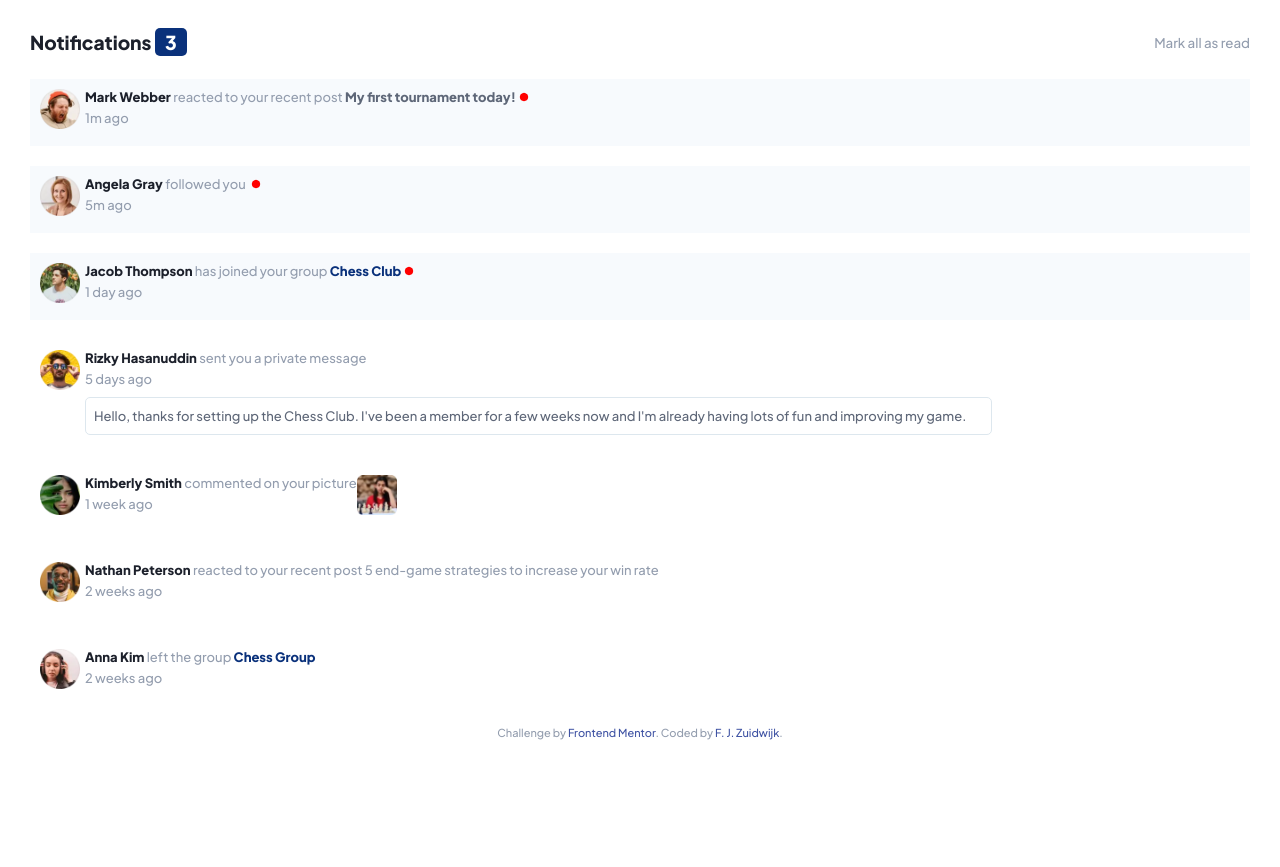
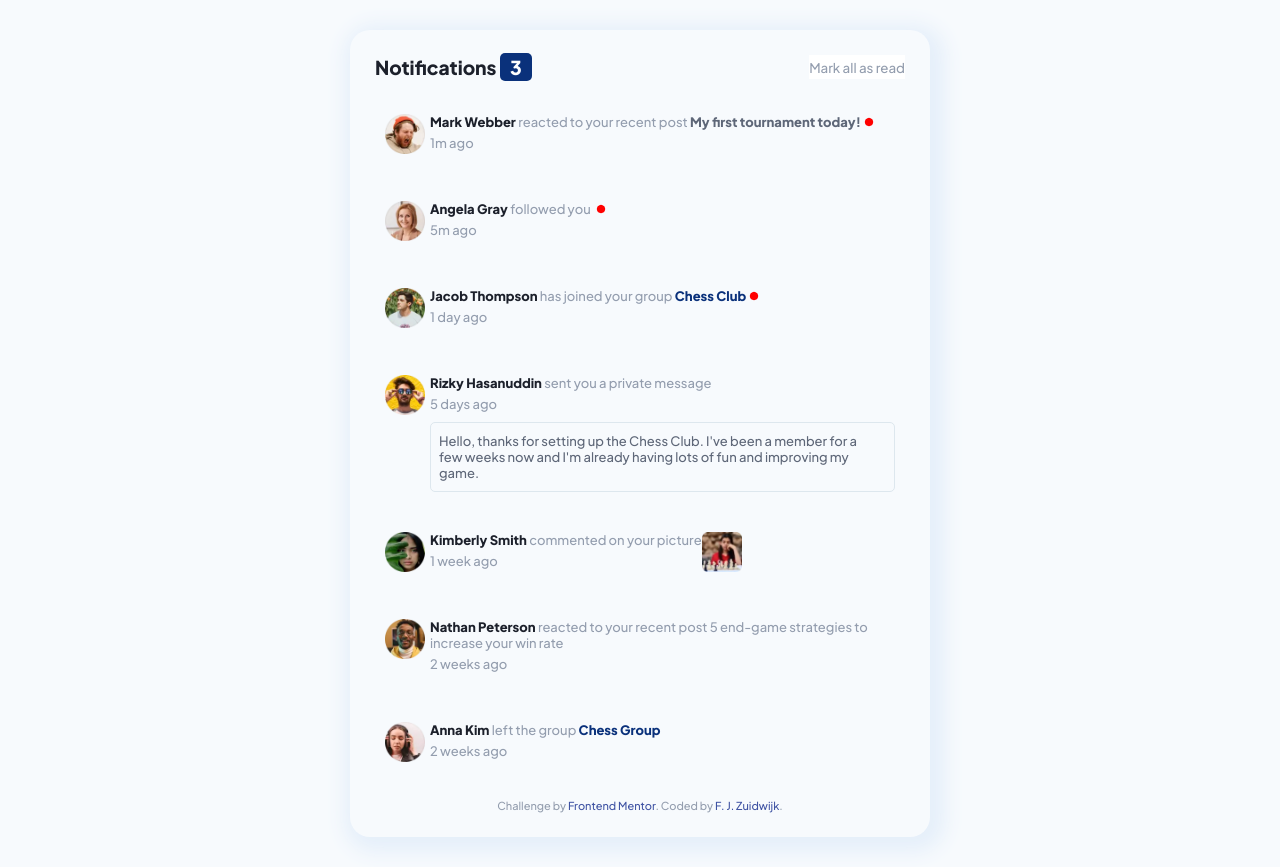
Before and after one commit to Electrocisko/FrontendMentor-12, a React (Vite) app: page / in a window 1280 px wide. Before the commit the page ends 800 px from the top, so only its background shows below. Built offline with nearby package versions, Linux system fonts and the light colour scheme.

Commit message:
adding hover in messages

```diff
--- a/src/App.css
+++ b/src/App.css
@@ -22,9 +22,28 @@
 }
 
 body {
+  display: flex;
+  align-items: center;
+  justify-content: center;
   margin: 30px;
   color: var(--color-Grayish-blue);
+  background-color: hsl(210, 60%, 98%) ;
 }
 
 .attribution { font-size: 11px; text-align: center; }
 .attribution a { color: hsl(228, 45%, 44%); }
+
+/* -----Desktop Design ----- */
+
+@media (min-width: 376px) {
+
+.container {
+ width: 580px;
+ box-shadow: 5px 5px 20px 10px  hsl(211, 68%, 94%);
+ border-radius: 20px;
+ padding: 25px;
+}
+
+
+
+}
--- a/src/App.jsx
+++ b/src/App.jsx
@@ -91,8 +91,8 @@ function App() {
   }
 
   return (
-    <>
-      <Header handler={markedAllReading} newNotif={notif} />
+    <div className="container">
+    <Header handler={markedAllReading} newNotif={notif} />
       {posts.map((post) => (
         <Post key={post.id} data={post} />
       ))}
@@ -104,7 +104,7 @@ function App() {
         </a>
         . Coded by <a href="#">F. J. Zuidwijk</a>.
       </div>
-    </>
+    </div>
   );
 }
 
--- a/src/components/header/header.module.css
+++ b/src/components/header/header.module.css
@@ -14,6 +14,11 @@
     cursor: pointer;
  }
 
+ .button:hover {
+    color:  hsl(219, 85%, 26%);
+    font-weight: 800;
+ }
+
 .notifications {
     color: hsl(224, 21%, 14%) ;
     font-weight: 800;
--- a/src/components/message/message.module.css
+++ b/src/components/message/message.module.css
@@ -3,4 +3,9 @@
     border: solid 0.5px  hsl(205, 33%, 90%) ;
     padding: 10px 25px 10px 8px;
     border-radius: 5px;
+    cursor: pointer;
 }
+
+.message:hover {
+ background-color: hsl(211, 68%, 94%);
+}
--- a/src/components/post/Post.jsx
+++ b/src/components/post/Post.jsx
@@ -34,7 +34,7 @@ function Post({ data }) {
               </span>
             </p>
             <p className={styles.time}>{data.time}</p>
-            {data.message && <Message message={data.message} />}
+            {data.message && <a href="#" className={styles.message}> <Message message={data.message} /></a>  }
           </div>
           {data.picture && (
             <img
--- a/src/components/post/post.module.css
+++ b/src/components/post/post.module.css
@@ -17,7 +17,6 @@ a {
     color: hsl(219, 85%, 26%);
     font-weight: 800;
 }
-
 
 .container_blue {
     display: flex;
```
